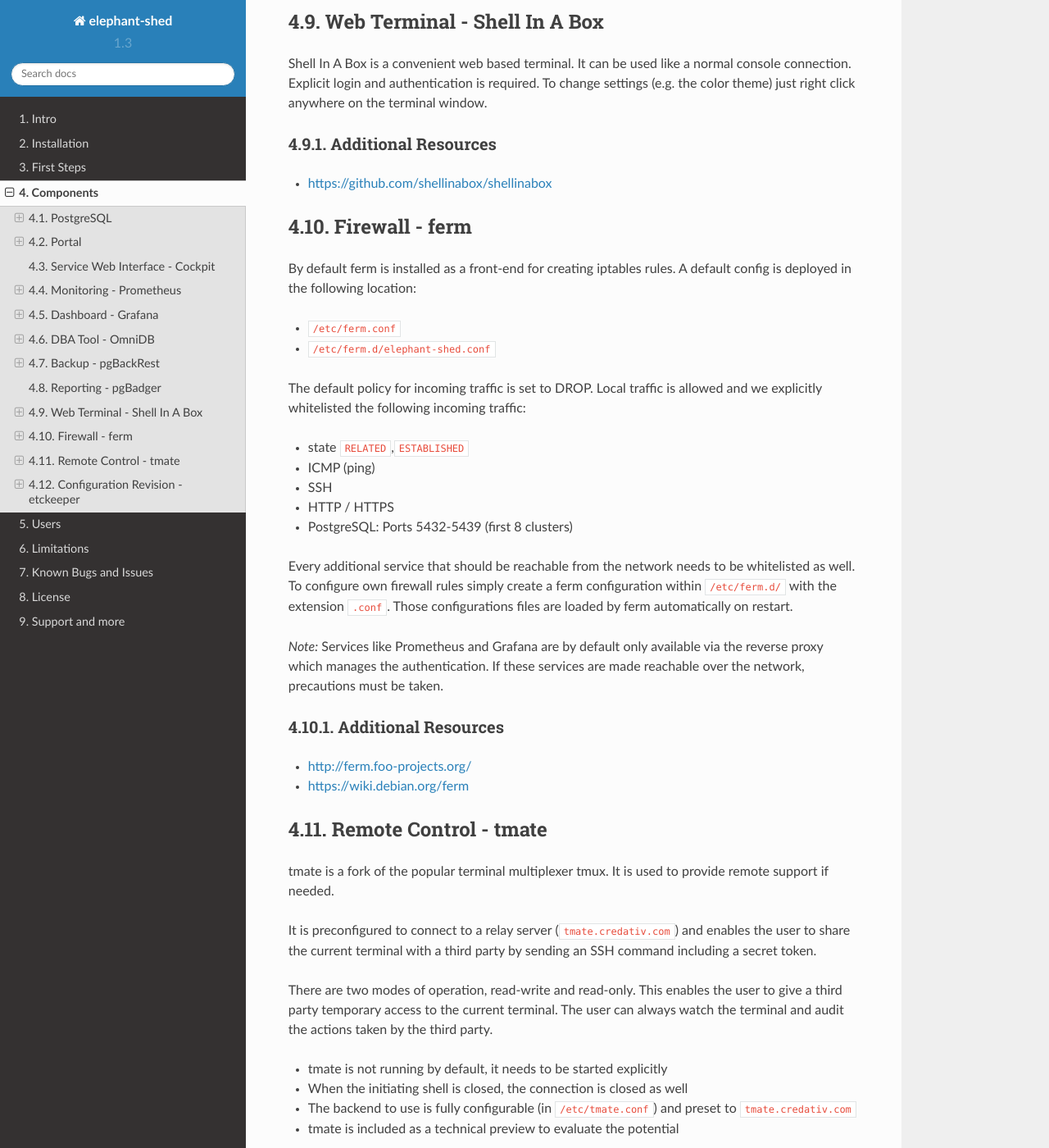
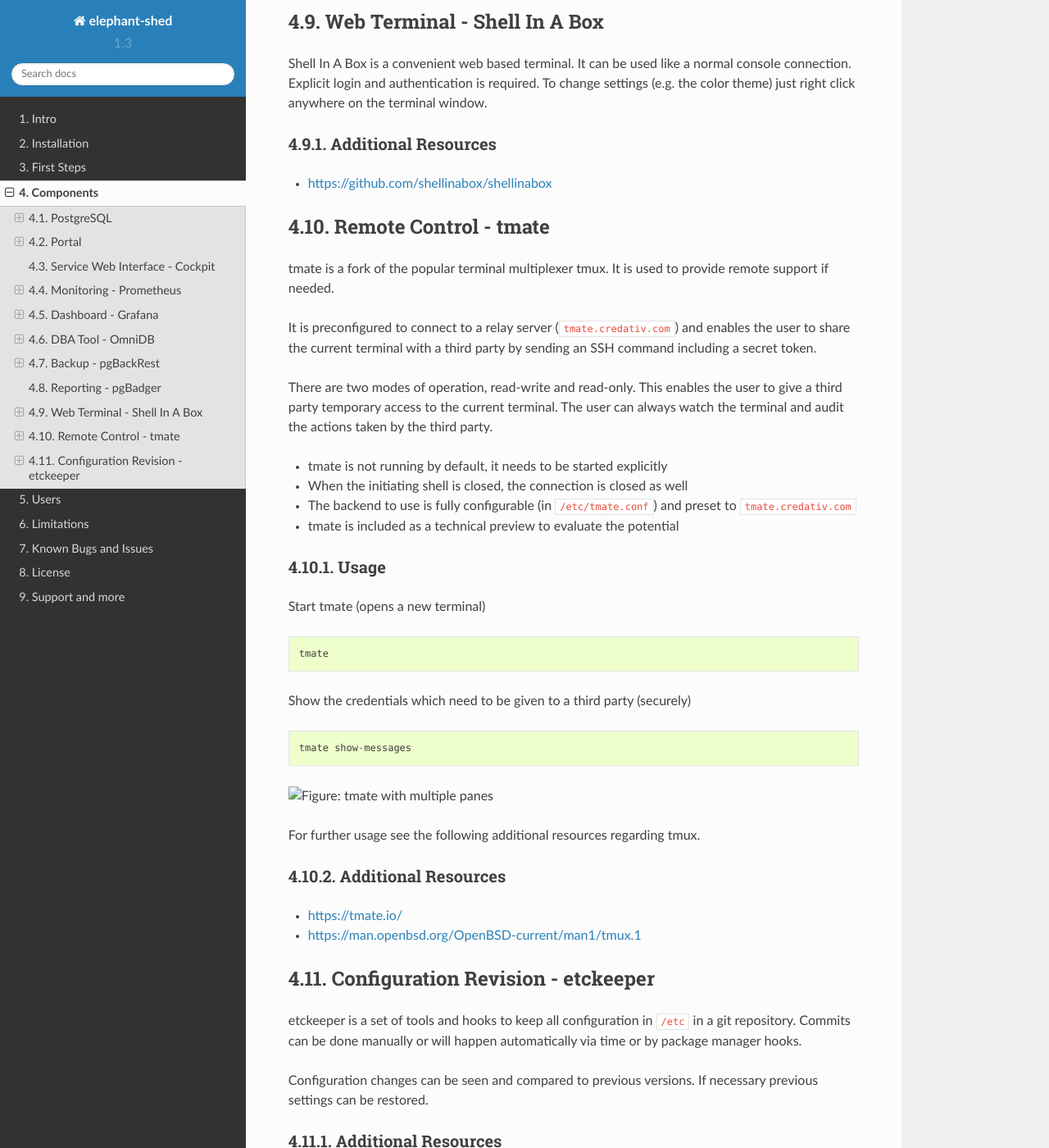
Before and after one commit to credativ/elephant-shed, a Sphinx documentation site: the page built from doc/chapter/components.md, in a window 1280 px wide and 1400 px high, scrolled down 13319 px. Shown: the whole window at 82% size. Built offline with Sphinx 7.4.7 and the Read the Docs theme 2.0.0, drawn with Linux system fonts in a browser that asks for light colours; some of the changed text lies outside the part shown.

Commit message:
doc: Drop mention of ferm which is not part of the packages
Close #16.

```diff
--- a/doc/chapter/components.md
+++ b/doc/chapter/components.md
@@ -562,36 +562,6 @@ To change settings (e.g. the color theme) just right click anywhere on the termi
 
 * <https://github.com/shellinabox/shellinabox>
 
-## Firewall - ferm
-
-By default ferm is installed as a front-end for creating iptables rules.
-A default config is deployed in the following location:
-
-* `/etc/ferm.conf`
-* `/etc/ferm.d/elephant-shed.conf`
-
-The default policy for incoming traffic is set to DROP.
-Local traffic is allowed and we explicitly whitelisted the following incoming traffic:
-
-* state `RELATED`,`ESTABLISHED`
-* ICMP (ping)
-* SSH
-* HTTP / HTTPS
-* PostgreSQL: Ports 5432-5439 (first 8 clusters)
-
-Every additional service that should be reachable from the network needs to be whitelisted as well.
-To configure own firewall rules simply create a ferm configuration within `/etc/ferm.d/` with the extension `.conf`.
-Those configurations files are loaded by ferm automatically on restart.
-
-*Note:* Services like Prometheus and Grafana are by default only available via
-the reverse proxy which manages the authentication. If these services are made
-reachable over the network, precautions must be taken.
-
-### Additional Resources
-
-* <http://ferm.foo-projects.org/>
-* <https://wiki.debian.org/ferm>
-
 ## Remote Control - tmate
 
 tmate is a fork of the popular terminal multiplexer tmux.
```
